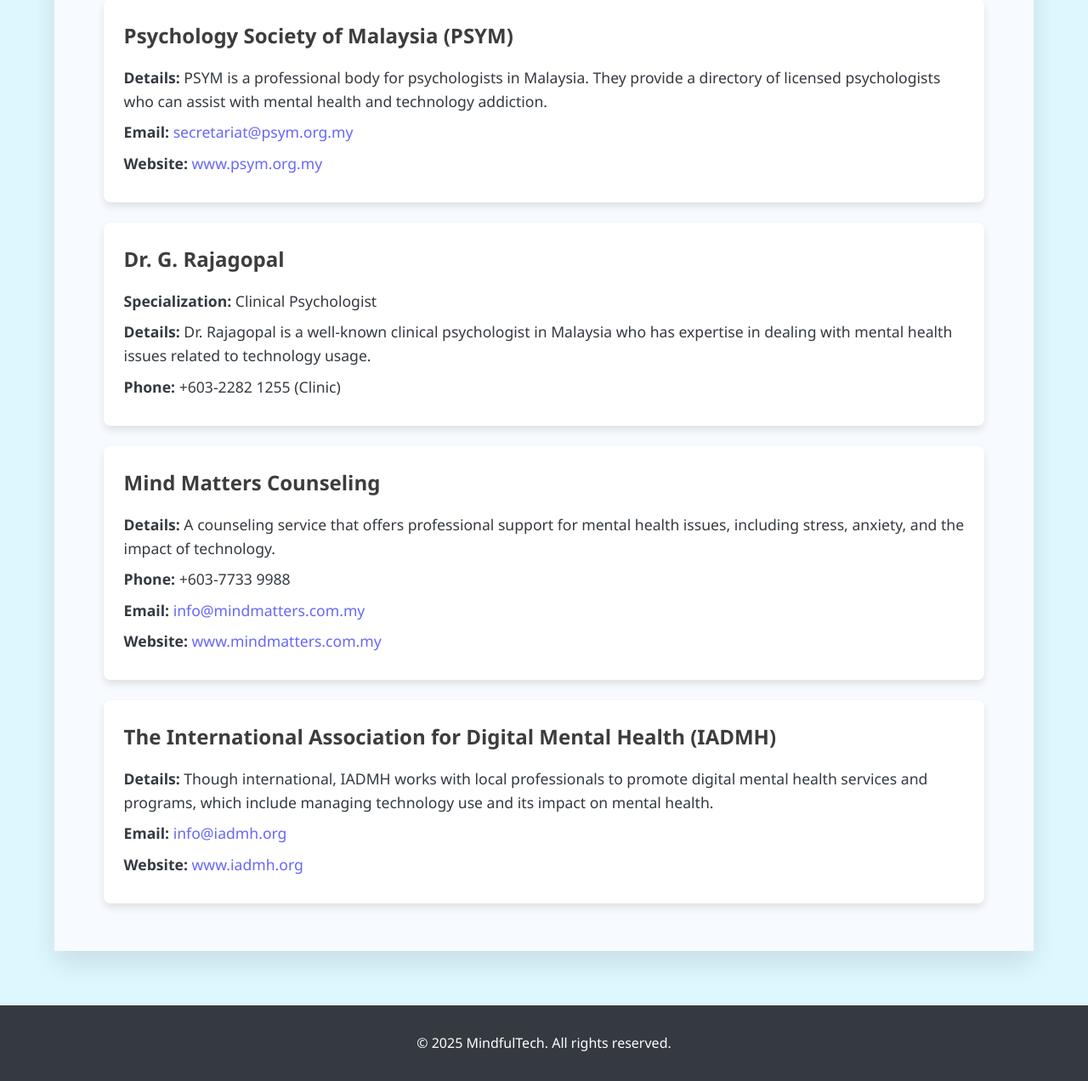
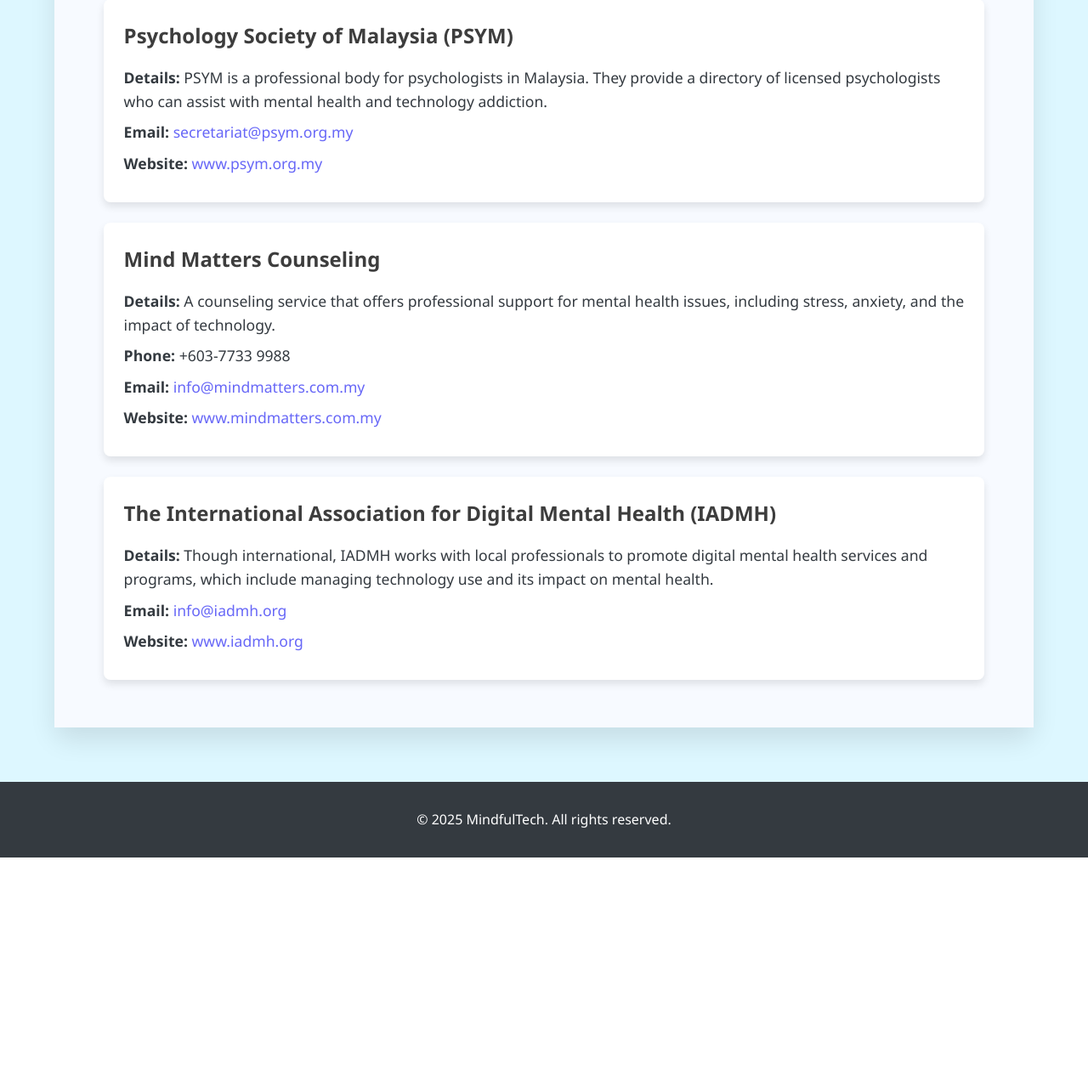
Before and after one commit to Samir-syazwan/tech-mental-health, a PHP site: page /view/contact.html in a window 1280 px wide. Shown: the part 864-2136 px from the top of the page at 85% size. After the commit the page ends 1873 px from the top, so only its background shows below. Run offline with PHP 8.4, Linux system fonts and the light colour scheme.

Commit message:
initial commit

```diff
--- a/styles.css
+++ b/styles.css
@@ -209,6 +209,7 @@ h2 {
 }
 
 .hero-content h1 {
+    color: white;
     font-size: 3rem;
     margin-bottom: 1rem;
     line-height: 1.2;
@@ -306,7 +307,6 @@ h2 {
 }
 
 .about-us-section {
-    padding: 4rem 5%;
     margin-top: 3rem;
 }
 
--- a/view/contact.html
+++ b/view/contact.html
@@ -65,14 +65,6 @@
             </div>
 
             <div class="contact-card">
-                <h3>Dr. G. Rajagopal</h3>
-                <p><strong>Specialization:</strong> Clinical Psychologist</p>
-                <p><strong>Details:</strong> Dr. Rajagopal is a well-known clinical psychologist in Malaysia who has
-                    expertise in dealing with mental health issues related to technology usage.</p>
-                <p><strong>Phone:</strong> +603-2282 1255 (Clinic)</p>
-            </div>
-
-            <div class="contact-card">
                 <h3>Mind Matters Counseling</h3>
                 <p><strong>Details:</strong> A counseling service that offers professional support for mental health
                     issues, including stress, anxiety, and the impact of technology.</p>
```
Also changed, not shown: index.html (+6 -6 lines).
